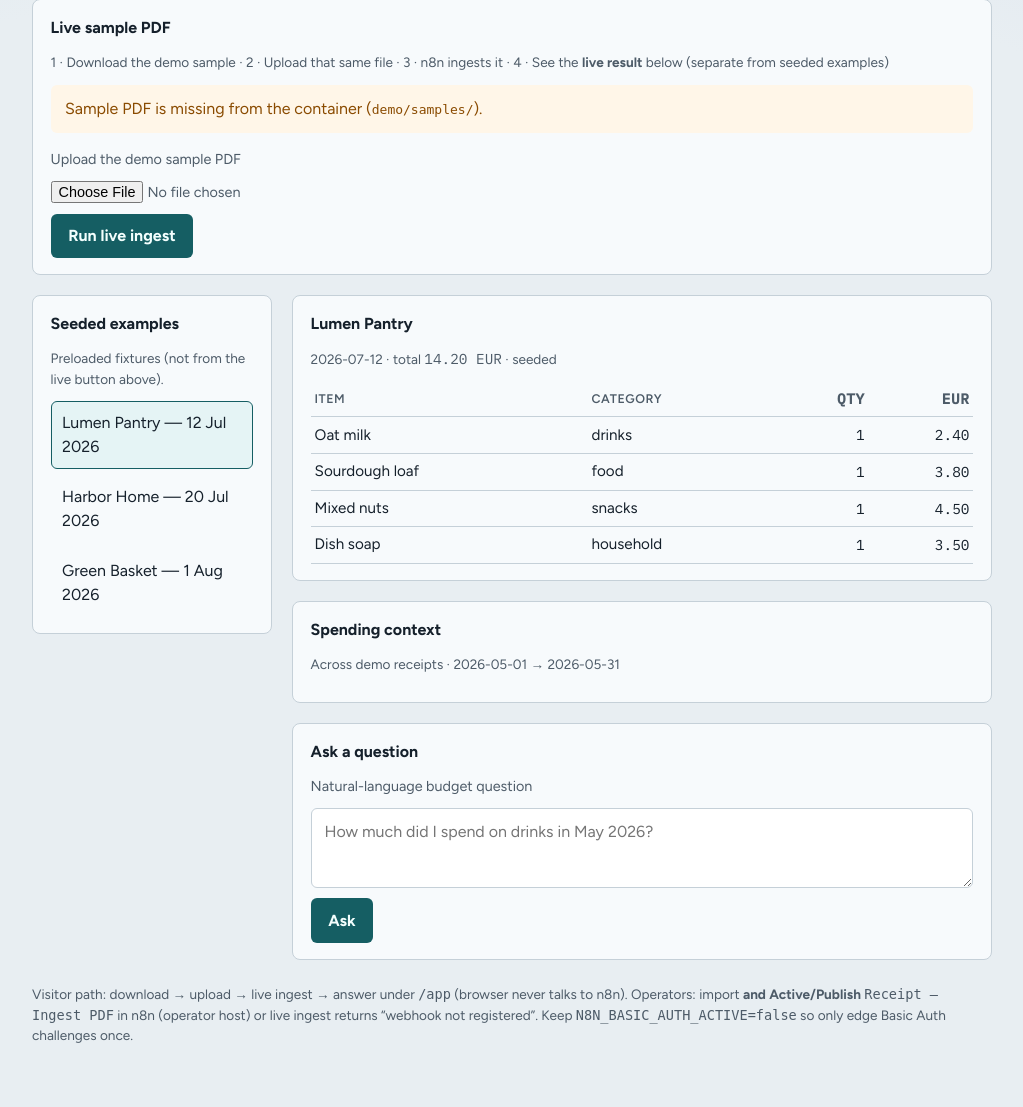
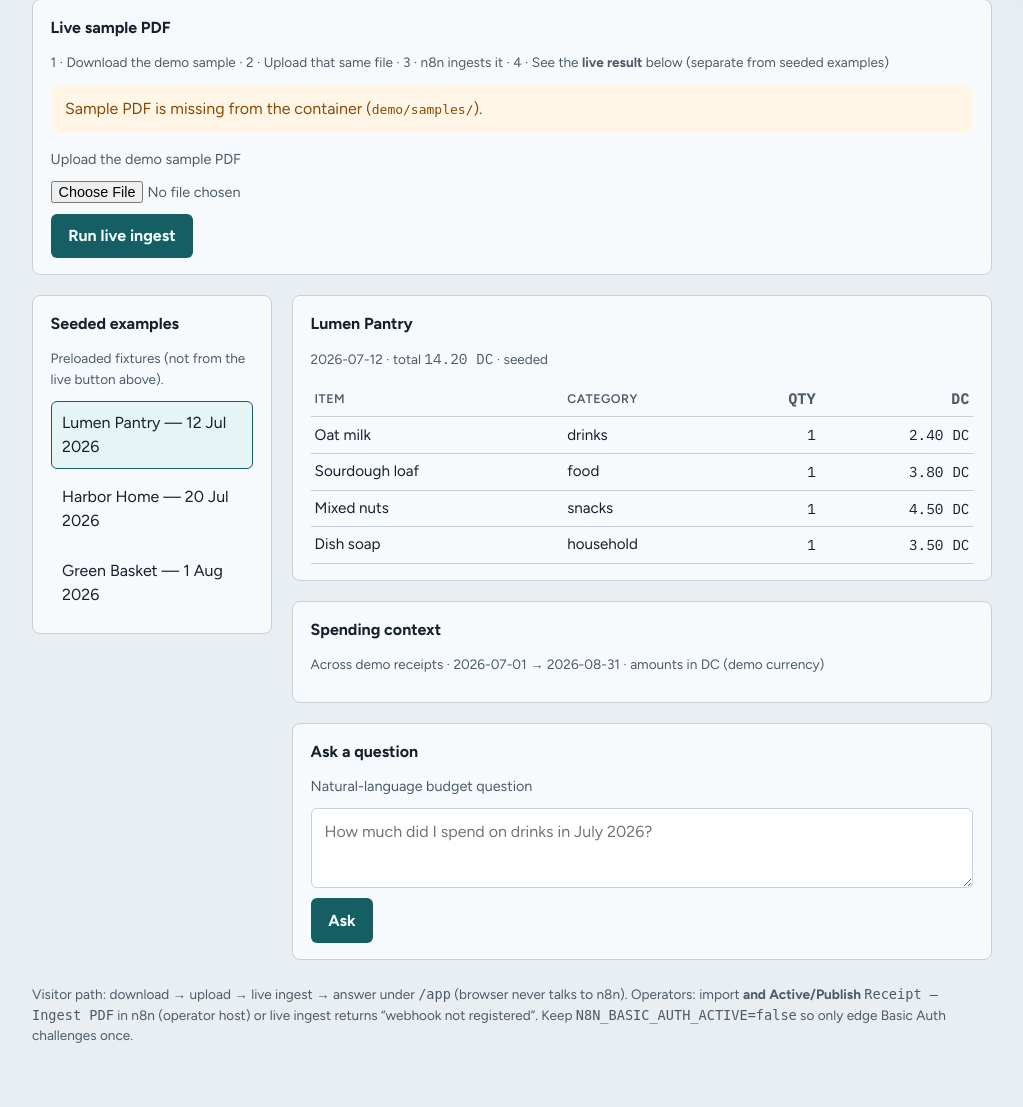
Before and after one commit to RoxanaTapia/receipt-intelligence-demo, a FastAPI app: page / in a window 1280 px wide. Shown: the part 316-1423 px from the top of the page, without its empty margins (128-1151 px from the left). Run offline with FastAPI, Linux system fonts and the light colour scheme; data that the repository does not hold is empty.

Commit message:
Switch live sample to 05-demo-basket and label amounts as DC.
Keeps spending refresh after ingest while making the portfolio sample distinct from seeds.

Co-authored-by: Cursor <cursoragent@cursor.com>

```diff
--- a/demo/app/main.py
+++ b/demo/app/main.py
@@ -14,6 +14,7 @@ from fastapi.templating import Jinja2Templates
 
 from app.api_client import ApiError, ReceiptApiClient
 from app.examples import get_example, load_examples
+from app.money import DEMO_CURRENCY, format_money
 from app.n8n_client import N8nIngestClient, N8nIngestError
 from app.sample import SAMPLE_FILENAME, SAMPLE_ID, sample_pdf_path, validate_demo_sample
 
@@ -26,9 +27,9 @@ N8N_INGEST_WEBHOOK_URL = os.getenv(
     "N8N_INGEST_WEBHOOK_URL",
     "http://n8n:5678/webhook/receipt-demo-ingest",
 )
-# Explicit seed window — analytics is corpus-wide; dates keep the demo stable.
-DEMO_START_DATE = os.getenv("DEMO_START_DATE", "2026-05-01")
-DEMO_END_DATE = os.getenv("DEMO_END_DATE", "2026-05-31")
+# Explicit seed + live-sample window — analytics is corpus-wide; dates keep the demo stable.
+DEMO_START_DATE = os.getenv("DEMO_START_DATE", "2026-07-01")
+DEMO_END_DATE = os.getenv("DEMO_END_DATE", "2026-08-31")
 # Public URL prefix as seen by the browser (e.g. "/app" behind Caddy handle_path).
 # Keep empty for local host publish on :8080. Shared-edge / solo Caddy set /app.
 ROOT_PATH = os.getenv("ROOT_PATH", "").rstrip("/")
@@ -62,6 +63,8 @@ def _base_context(request: Request) -> dict[str, Any]:
         "demo_css": DEMO_CSS,
         "demo_start": DEMO_START_DATE,
         "demo_end": DEMO_END_DATE,
+        "demo_currency": DEMO_CURRENCY,
+        "money": format_money,
         "sample_id": SAMPLE_ID,
         "sample_filename": SAMPLE_FILENAME,
     }
--- /dev/null
+++ b/demo/app/money.py
@@ -0,0 +1,13 @@
+"""Demo currency formatting for visitor-facing amounts."""
+
+from __future__ import annotations
+
+# Neutral unit label — not EUR or USD (see issue #19).
+DEMO_CURRENCY = "DC"
+
+
+def format_money(value: float | int | None) -> str:
+    """Format an amount with the demo currency suffix, e.g. ``14.20 DC``."""
+    if value is None:
+        return f"— {DEMO_CURRENCY}"
+    return f"{float(value):.2f} {DEMO_CURRENCY}"
--- a/demo/app/sample.py
+++ b/demo/app/sample.py
@@ -6,10 +6,10 @@ import hashlib
 from pathlib import Path
 
 # Primary visitor sample (must match n8n allowlist id → <id>.pdf on the samples mount).
-SAMPLE_ID = "03-small"
+SAMPLE_ID = "05-demo-basket"
 SAMPLE_FILENAME = f"{SAMPLE_ID}.pdf"
-# Vendored copy under demo/samples/ — keep in sync with n8n samples/receipts/03-small.pdf.
-SAMPLE_SHA256 = "42eebc8839e83b0b076642cd4dac0e79457da57d41cfba97f27ff076e57eb2f7"
+# Vendored copy under demo/samples/ — keep in sync with n8n samples/receipts/05-demo-basket.pdf.
+SAMPLE_SHA256 = "252d0b854bfe1fca304b1ed7b07c941a3d37bf415a652e06dc8d04e5551b19d3"
 
 
 def sample_pdf_path(samples_dir: Path) -> Path:
--- a/demo/app/templates/index.html
+++ b/demo/app/templates/index.html
@@ -77,7 +77,7 @@
     </h3>
     <p class="meta">
       {{ live_receipt.date }} · total
-      <span class="num">{{ '%.2f'|format(live_receipt.total) }} EUR</span>
+      <span class="num">{{ money(live_receipt.total) }}</span>
       · from this ingest run
     </p>
     <table>
@@ -86,7 +86,7 @@
           <th>Item</th>
           <th>Category</th>
           <th class="num">Qty</th>
-          <th class="num">EUR</th>
+          <th class="num">{{ demo_currency }}</th>
         </tr>
       </thead>
       <tbody>
@@ -95,7 +95,7 @@
           <td>{{ line.description }}</td>
           <td>{{ line.category }}</td>
           <td class="num">{{ line.quantity }}</td>
-          <td class="num">{{ '%.2f'|format(line.price) }}</td>
+          <td class="num">{{ money(line.price) }}</td>
         </tr>
         {% endfor %}
       </tbody>
@@ -132,7 +132,7 @@
       <h2>{{ selected.receipt.merchant }}</h2>
       <p class="meta">
         {{ selected.receipt.date }} · total
-        <span class="num">{{ '%.2f'|format(selected.receipt.total) }} EUR</span>
+        <span class="num">{{ money(selected.receipt.total) }}</span>
         · seeded
       </p>
       <table>
@@ -141,7 +141,7 @@
             <th>Item</th>
             <th>Category</th>
             <th class="num">Qty</th>
-            <th class="num">EUR</th>
+            <th class="num">{{ demo_currency }}</th>
           </tr>
         </thead>
         <tbody>
@@ -150,7 +150,7 @@
             <td>{{ line.description }}</td>
             <td>{{ line.category }}</td>
             <td class="num">{{ line.quantity }}</td>
-            <td class="num">{{ '%.2f'|format(line.price) }}</td>
+            <td class="num">{{ money(line.price) }}</td>
           </tr>
           {% endfor %}
         </tbody>
@@ -162,9 +162,10 @@
       <h2>Spending context</h2>
       <p class="meta">
         Across demo receipts · {{ demo_start }} → {{ demo_end }}
+        · amounts in {{ demo_currency }} (demo currency)
         {% if summary %}
         · {{ summary.receipt_count }} receipts ·
-        <span class="num">{{ '%.2f'|format(summary.total_spend) }} EUR</span>
+        <span class="num">{{ money(summary.total_spend) }}</span>
         {% endif %}
       </p>
       {% if summary and summary.by_category %}
@@ -172,7 +173,7 @@
         {% for row in summary.by_category %}
         <div class="cat-row">
           <span>{{ row.category }}</span>
-          <span class="num">{{ '%.2f'|format(row.total_spend) }} EUR · {{ row.percentage }}%</span>
+          <span class="num">{{ money(row.total_spend) }} · {{ row.percentage }}%</span>
           <div class="cat-bar"><span style="width: {{ row.percentage }}%"></span></div>
         </div>
         {% endfor %}
@@ -192,7 +193,7 @@
         <textarea
           id="question"
           name="question"
-          placeholder="How much did I spend on drinks in May 2026?"
+          placeholder="How much did I spend on drinks in July 2026?"
           required
         >{{ question }}</textarea>
         <button type="submit" {% if not api_ok %}disabled{% endif %}>Ask</button>
```
